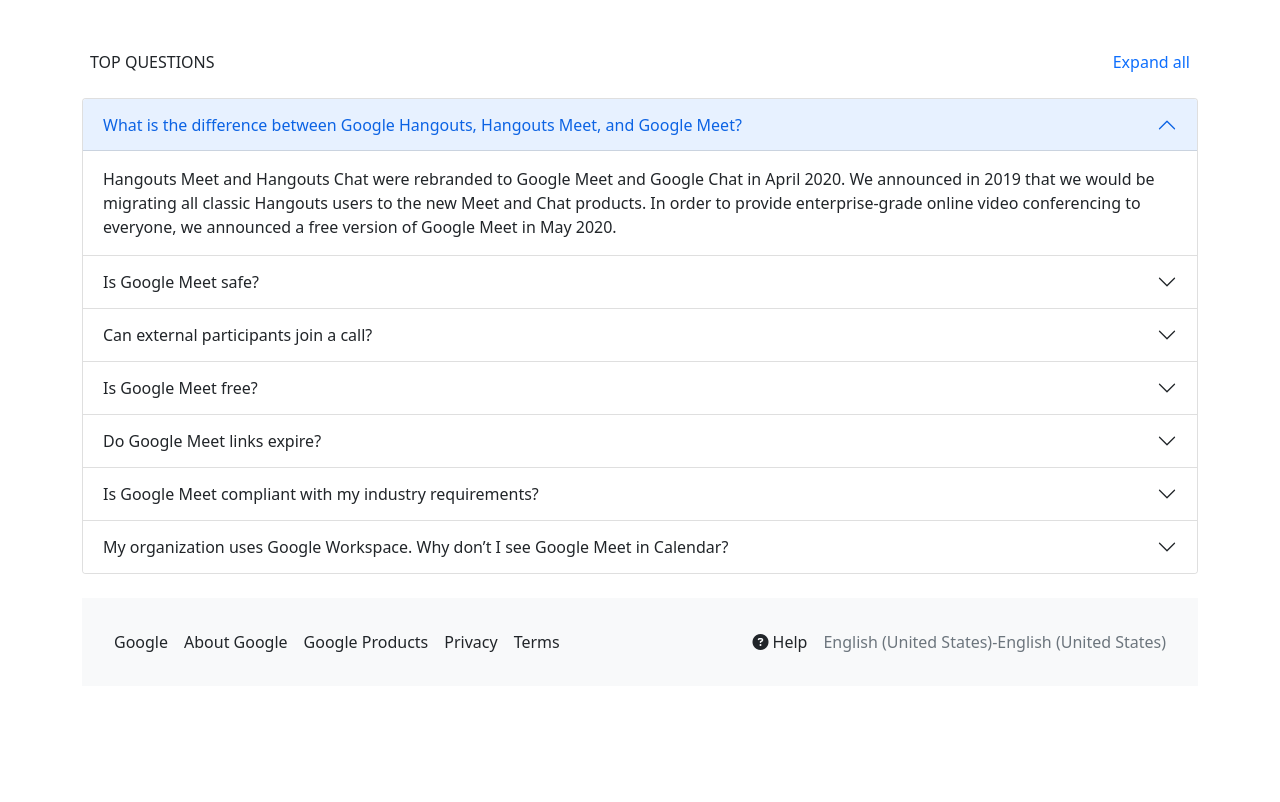
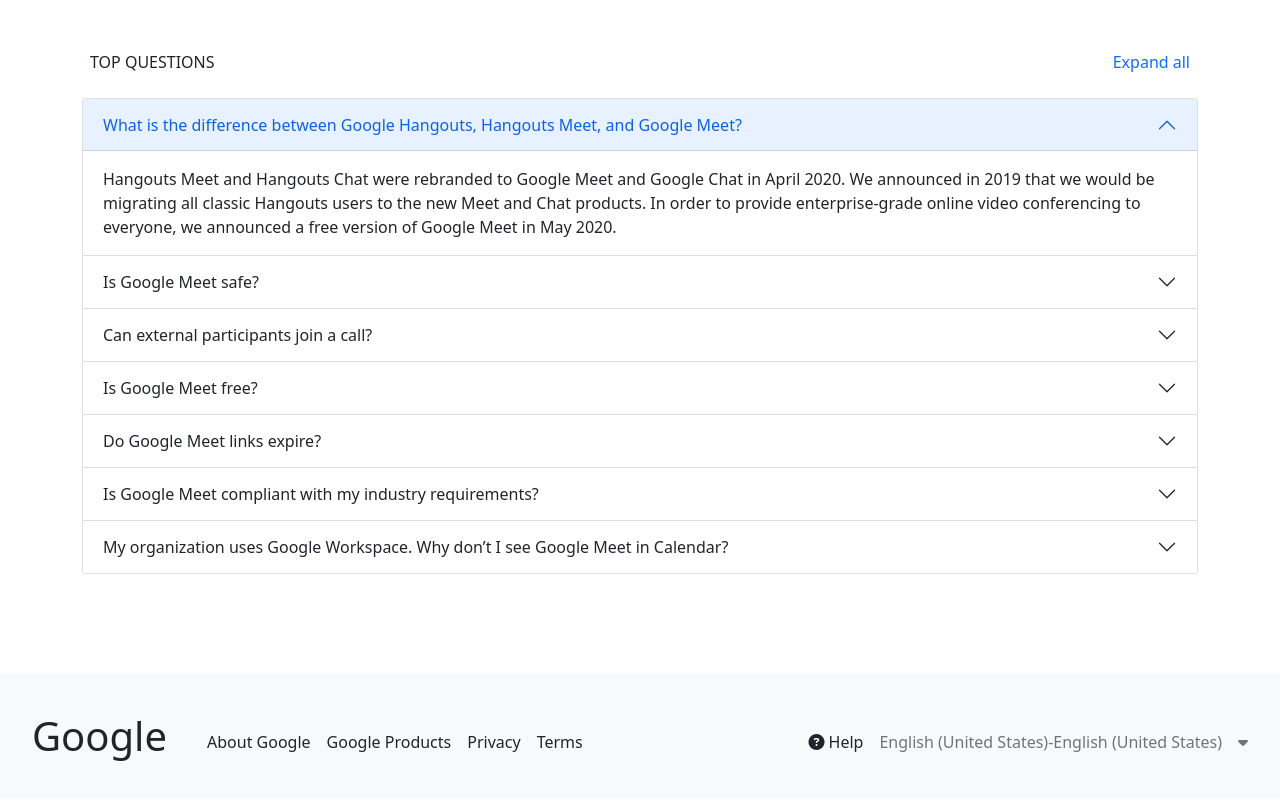
Before and after one commit to Satvik1806/Bootstrap_session-6.2, a plain HTML site: page index.html in a window 1280 px wide. Shown: the part 4576-5378 px from the top of the page. Before the commit the page ends 5278 px from the top, so only its background shows below. Drawn offline with nearby package versions, Linux system fonts and the light colour scheme.

Commit message:
Update index.html

```diff
--- a/index.html
+++ b/index.html
@@ -9,7 +9,7 @@
     <title>B_session-6.2</title>
 </head>
 <body>
-    <header class="row border border-1 border-muted">
+    <header class="row border border-1 border-muted" style="width: auto;">
        <img src="https://apps.google.com/static/img/meet-logo.svg?cache=26f7fef" class="col-2 mx-3 my-3" style="width: 12%;">
        <h4 class="col-1 ms-5 mt-3"><a href="https://apps.google.com/meet/" class="text-decoration-underline text-muted fs-6">Overview </a></h4>
        <h4 class="col-2 mt-3"><a href="https://apps.google.com/meet/how-it-works/" style="margin-left: -30px;" class="text-decoration-underline text-muted fs-6">How it works </a></h4>
@@ -259,19 +259,21 @@
                 </div>
             </div>
         </div>
+    </div>
+    <div style="background-color: gray; margin-top: 100px;">
         <footer>
             <div class="d-flex bd-highlight bg-light p-4 mt-4 mb-3">
-                <div class="p-2 bd-highlight">Google</div>
-                <div class="p-2 bd-highlight">About Google</div>
-                <div class="p-2 bd-highlight">Google Products</div>
-                <div class="p-2 bd-highlight">Privacy</div>
-                <div class=" me-auto p-2 bd-highlight">Terms</div>
-                <div class="p-2 bd-highlight"><i class="fas fa-question-circle"></i> Help</div>
-                <div class="p-2 bd-highlight text-muted">English (United States)-English (United States)</div>
+                <div class="p-2 bd-highlight fs-1">Google</div>
+                <div class="p-2 bd-highlight mt-4 ms-4">About Google</div>
+                <div class="p-2 bd-highlight mt-4">Google Products</div>
+                <div class="p-2 bd-highlight mt-4">Privacy</div>
+                <div class=" me-auto p-2 bd-highlight mt-4">Terms</div>
+                <div class="p-2 bd-highlight mt-4"><i class="fas fa-question-circle"></i> Help</div>
+                <div class="p-2 bd-highlight text-muted mt-4">English (United States)-English (United States)</div>
+                <div class="p-2 bd-highlight text-muted mt-4"><i class="fas fa-caret-down"></i></div>
             </div>
         </footer>
     </div>
-
     <script src="https://cdn.jsdelivr.net/npm/bootstrap@5.1.3/dist/js/bootstrap.bundle.min.js" integrity="sha384-ka7Sk0Gln4gmtz2MlQnikT1wXgYsOg+OMhuP+IlRH9sENBO0LRn5q+8nbTov4+1p" crossorigin="anonymous"></script>
 </body>
 </html>
```
